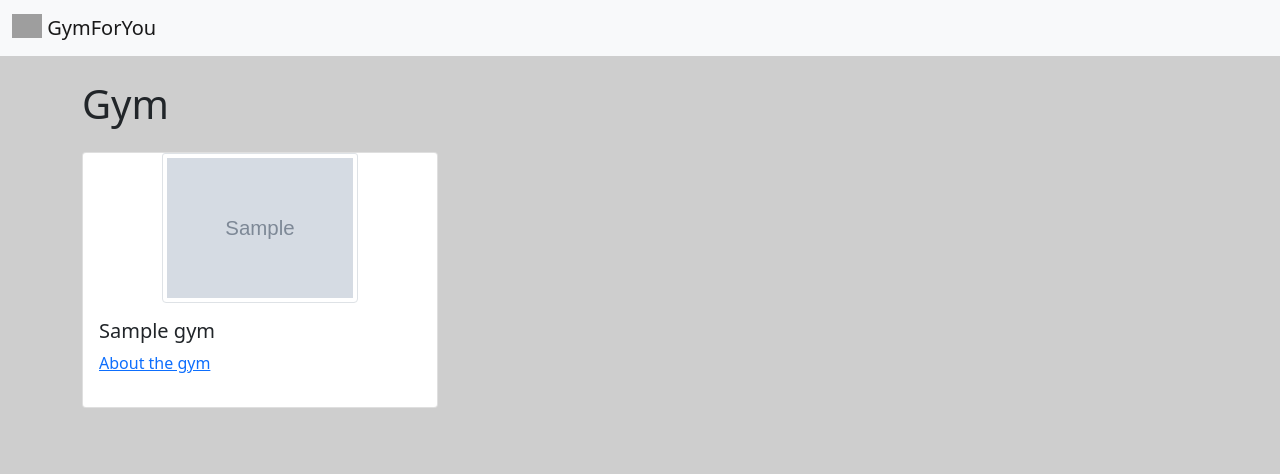
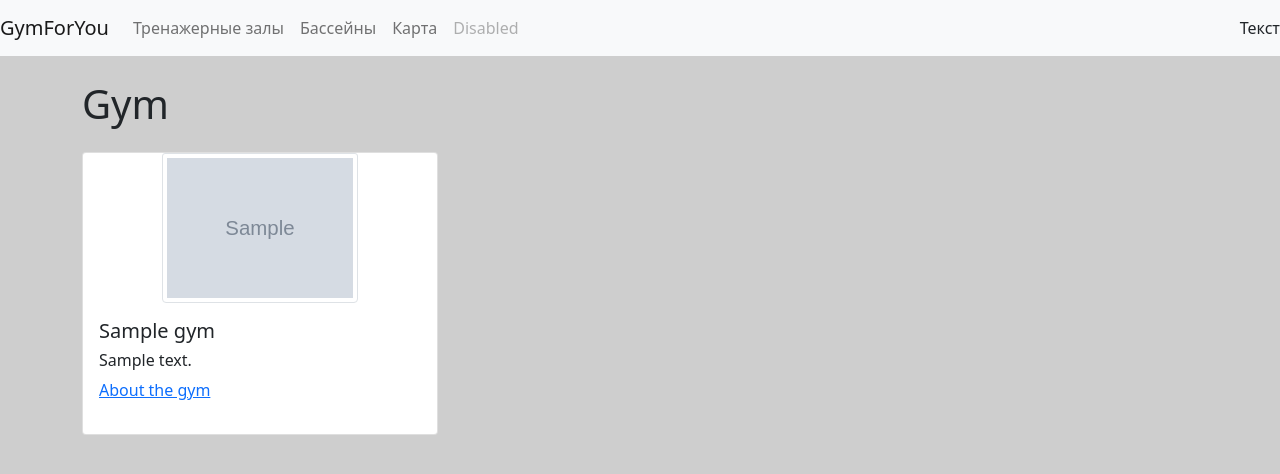
Before and after one commit to roman-bs/fit, a Django app: template fit/templates/gyms/list.html in a window 1280 px wide. Shown: the top 474 px of the page. Run offline with Django 3.2, Linux system fonts and the light colour scheme; the template is opened without the code that fills it: most values are stand-ins (such as "Sample title", 1, 10 or a date in 2020); grey boxes marked "Sample" are stand-in pictures; grey boxes are pictures that could not be loaded.

Commit message:
add navbar

```diff
--- a/fit/gyms/models.py
+++ b/fit/gyms/models.py
@@ -4,13 +4,13 @@ from django.db import models
 
 class Gym(models.Model):
     author = models.ForeignKey(
-        settings.AUTH_USER_MODEL, on_delete=models.CASCADE, related_name="posts"
+        settings.AUTH_USER_MODEL, on_delete=models.CASCADE, related_name="gyms"
     )
     title = models.CharField(max_length=200)
     image = models.ImageField(blank=True, null=True)
     slug = models.SlugField()
     text = models.TextField()
-    title = models.CharField(max_length=200)
+    address = models.CharField(max_length=200)
     created_at = models.DateTimeField(
         auto_now_add=True, db_index=True
     )
--- a/fit/static/index.css
+++ b/fit/static/index.css
@@ -4,7 +4,7 @@ body {
     background-color: #cecece;
 }
 
-.posts .post-item {
+.gyms .gym-item {
     margin-bottom: 15px;
 }
 
--- a/fit/templates/gyms/card.html
+++ b/fit/templates/gyms/card.html
@@ -5,6 +5,7 @@
 {% block content %}
 <div class="col-4 gym-item">
   <div class="card">
+    <h1 class="my-4">{{ gym.title }}</h1>
      <div class="image-container">
               {% if gym.image %}
                 <img src="{{ gym.image.url }}" class="card-img-top img-thumbnail" alt="{{ gym.title }}">
--- a/fit/templates/gyms/list.html
+++ b/fit/templates/gyms/list.html
@@ -10,13 +10,14 @@
           <div class="card">
               <div class="image-container">
               {% if gym.image %}
-                <img src="{{ gym.image}}" class="card-img-top img-thumbnail" alt="{{ gym.title }}">
+                <img src="{{ gym.image.url }}" class="card-img-top img-thumbnail" alt="{{ gym.title }}">
               {% else %}
                 <img src="{% static 'no-image.jpg' %}" class="card-img-top img-thumbnail" alt="No image">
               {% endif %}
             </div>
             <div class="card-body">
               <h5 class="card-title">{{ gym.title }}</h5>
+                <h6 class="card-address">{{ gym.address }}</h6>
                 <p class="gym-link">
                  <a href="{% url "gym_card" gym.id %}">About the gym</a>
                 </p>
--- a/fit/templates/navbar.html
+++ b/fit/templates/navbar.html
@@ -1,10 +1,25 @@
 {% load static %}
 
-<nav class="navbar navbar-light bg-light">
-  <div class="container-fluid">
-    <a class="navbar-brand" href="#">
-      <img src="{% static 'logo.svg' %}" alt="" width="30" height="24" class="d-inline-block align-text-top">
-      GymForYou
-    </a>
+<nav class="navbar navbar-expand-lg navbar-light bg-light">
+  <a class="navbar-brand" href="#">GymForYou</a>
+  <button class="navbar-toggler" type="button" data-toggle="collapse" data-target="#navbarNav" aria-controls="navbarNav" aria-expanded="false" aria-label="Toggle navigation">
+    <span class="navbar-toggler-icon"></span>
+  </button>
+  <div class="collapse navbar-collapse" id="navbarNav">
+    <ul class="navbar-nav">
+      <li class="nav-item active">
+        <a class="nav-link" href="{% url "gyms_list"%}">Тренажерные залы</a>
+      </li>
+      <li class="nav-item">
+        <a class="nav-link" href="#">Бассейны</a>
+      </li>
+      <li class="nav-item">
+        <a class="nav-link" href="#">Карта</a>
+      </li>
+      <li class="nav-item">
+        <a class="nav-link disabled" href="#" tabindex="-1" aria-disabled="true">Disabled</a>
+      </li>
+    </ul>
   </div>
+    <div align="right">Текст</div>
 </nav>
```
Also changed, not shown: fit/fit/settings.py (+8 -1 lines), fit/gyms/migrations/0005_gym_address.py (added).
